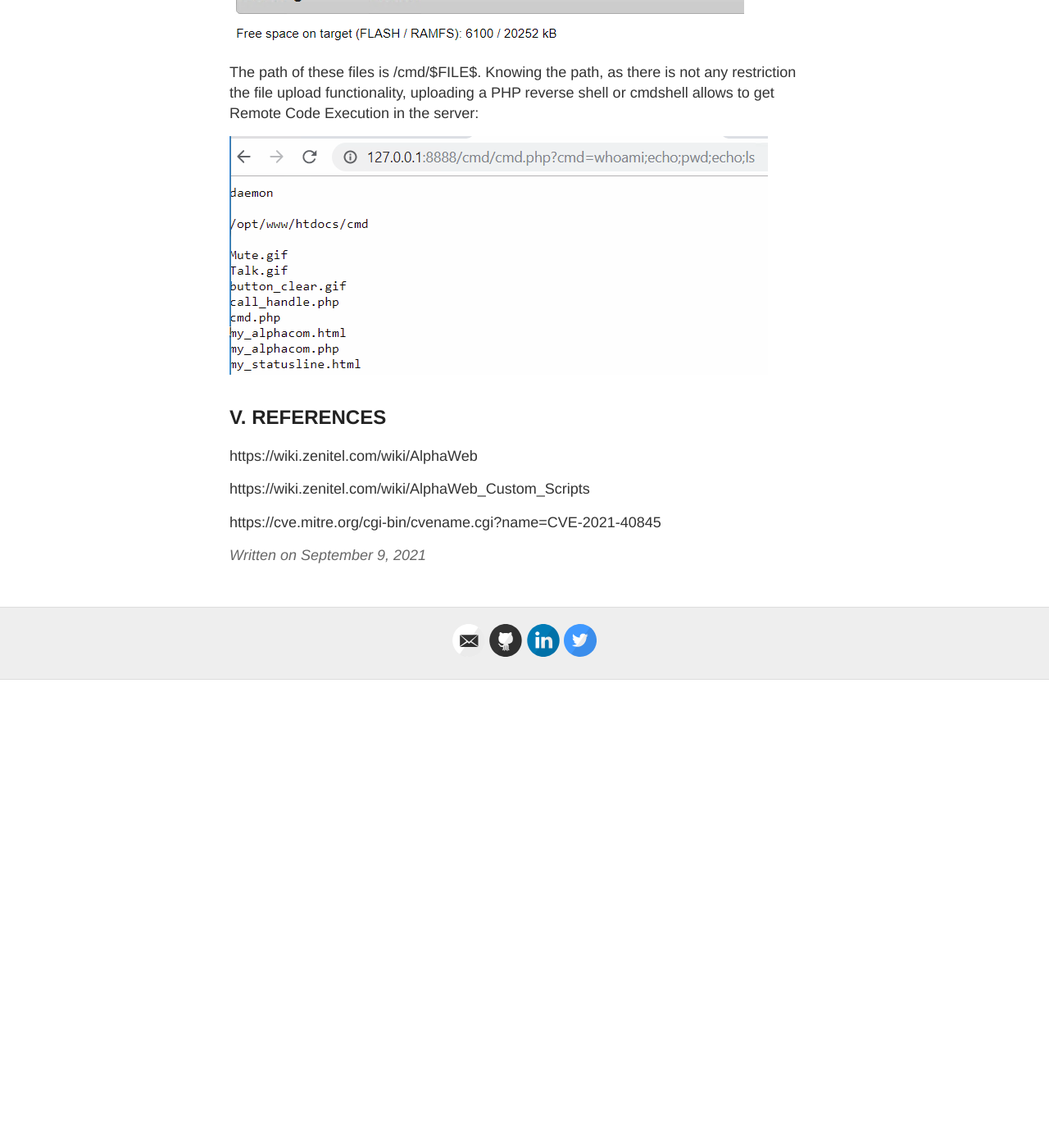
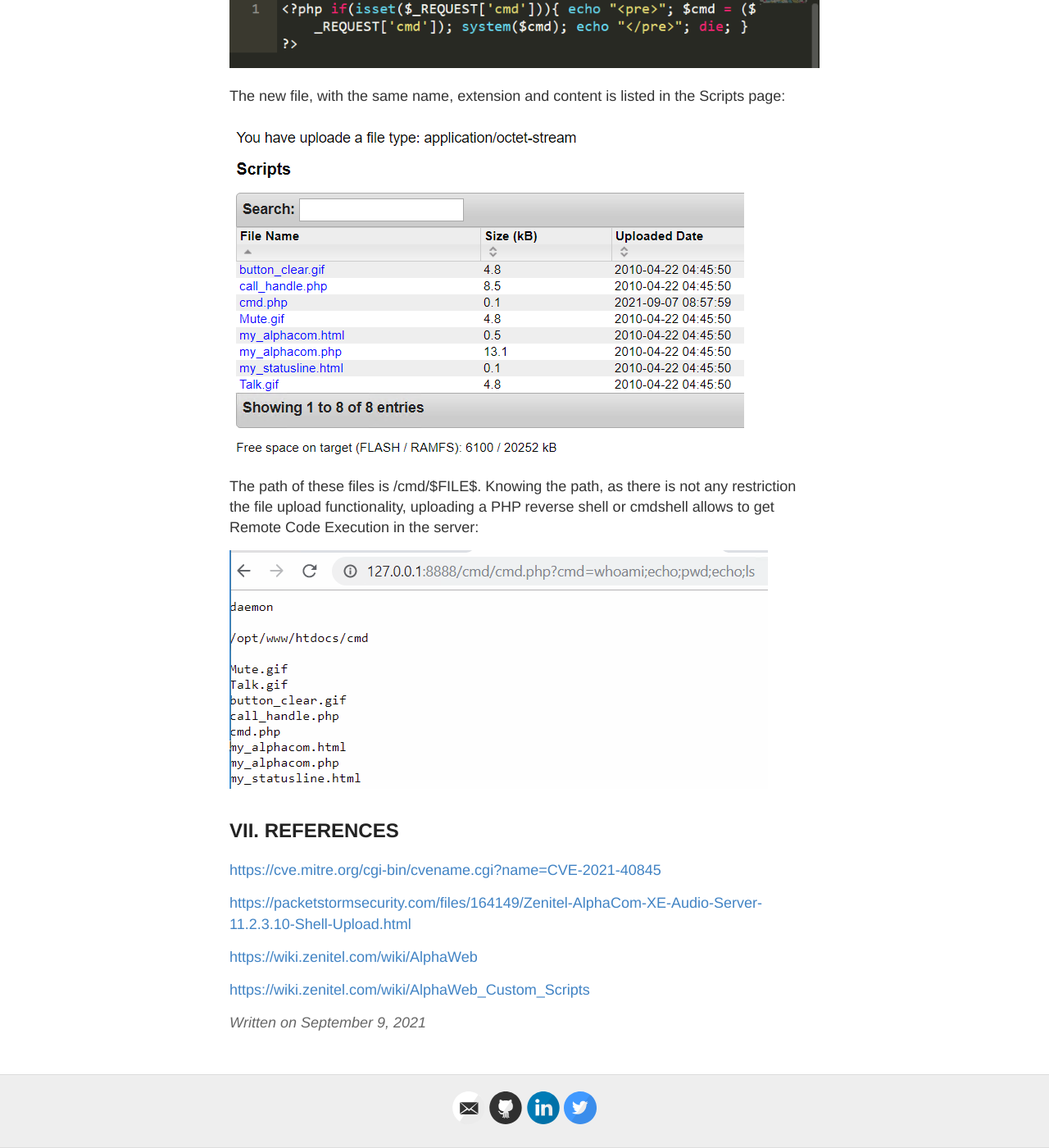
Before and after one commit to ricardojoserf/ricardojoserf.github.io, a Jekyll site: the page built from _posts/2021-9-9-CVE-2021-40845.md, in a window 1280 px wide and 1400 px high, scrolled down 2194 px. Shown: the whole window at 82% size. Built offline with Jekyll 4.4.1, drawn with Linux system fonts in a browser that asks for light colours; before the commit the page ends 3023 px from its top, so only the background shows below that; some of the changed text lies outside the part shown.

Commit message:
Update 2021-9-9-CVE-2021-40845.md

````diff
--- a/_posts/2021-9-9-CVE-2021-40845.md
+++ b/_posts/2021-9-9-CVE-2021-40845.md
@@ -30,6 +30,19 @@
 The web part of Zenitel AlphaCom XE Audio Server through 11.2.3.10, called AlphaWeb XE, does not restrict file upload in the Custom Scripts section at php/index.php. Neither the content nor extension of the uploaded files is checked, allowing execution of PHP code under the /cmd directory.
 
 
+V. EXPLOIT
+-------------------------
+
+```
+python3 CVE-2021-40845.py -u $URL -c $COMMAND
+```
+
+![poc](https://raw.githubusercontent.com/ricardojoserf/ricardojoserf.github.io/master/images/alphaweb-rce/poc.png)
+
+
+VI. VULNERABILITY DETAILS
+-------------------------
+
 To exploit this vulnerability, someone must authenticate in the server and access the "Scripts" button in the "Custom scripts" tab.
 
 ![img1](https://github.com/ricardojoserf/ricardojoserf.github.io/blob/master/images/alphaweb-rce/image1.png?raw=true)
@@ -51,10 +64,12 @@
 ![img5](https://github.com/ricardojoserf/ricardojoserf.github.io/blob/master/images/alphaweb-rce/image5.png?raw=true)
 
 
-V. REFERENCES
+VII. REFERENCES
 -------------------------
-https://wiki.zenitel.com/wiki/AlphaWeb
+[https://cve.mitre.org/cgi-bin/cvename.cgi?name=CVE-2021-40845](https://cve.mitre.org/cgi-bin/cvename.cgi?name=CVE-2021-40845)
 
-https://wiki.zenitel.com/wiki/AlphaWeb_Custom_Scripts
+[https://packetstormsecurity.com/files/164149/Zenitel-AlphaCom-XE-Audio-Server-11.2.3.10-Shell-Upload.html](https://packetstormsecurity.com/files/164149/Zenitel-AlphaCom-XE-Audio-Server-11.2.3.10-Shell-Upload.html)
 
-https://cve.mitre.org/cgi-bin/cvename.cgi?name=CVE-2021-40845
+[https://wiki.zenitel.com/wiki/AlphaWeb](https://wiki.zenitel.com/wiki/AlphaWeb)
+
+[https://wiki.zenitel.com/wiki/AlphaWeb_Custom_Scripts](https://wiki.zenitel.com/wiki/AlphaWeb_Custom_Scripts)
````
